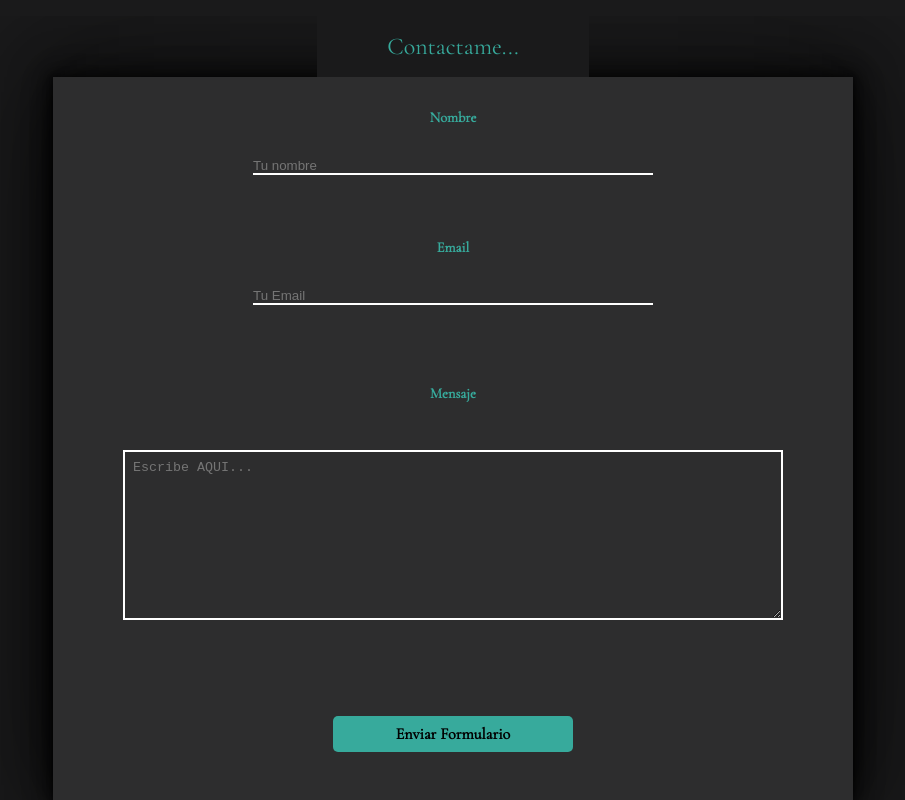
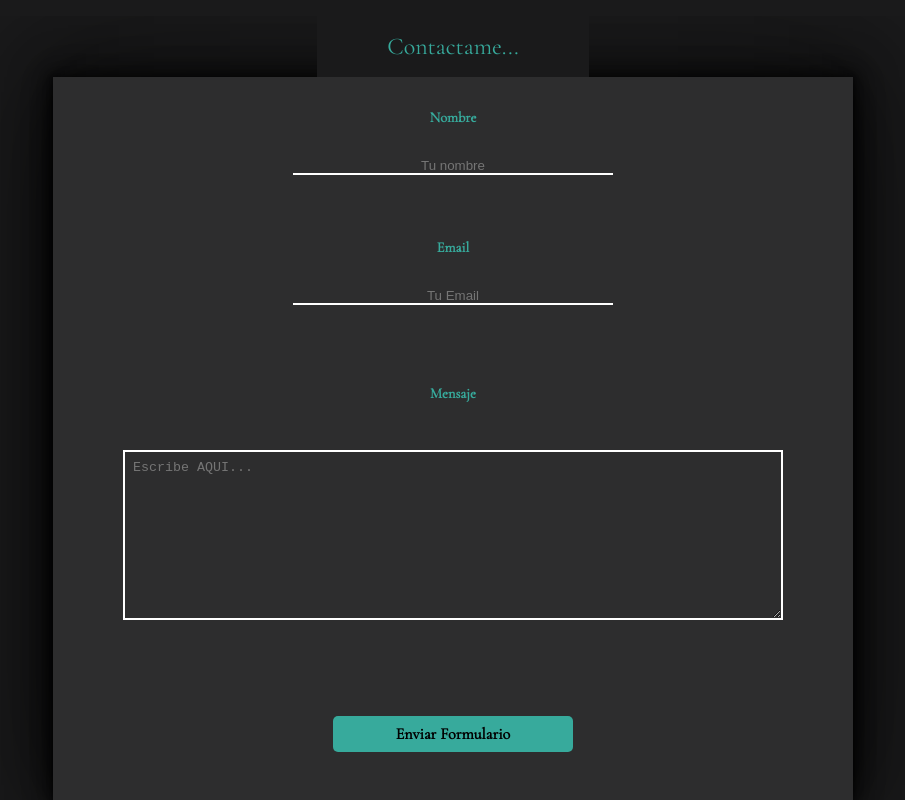
Before and after one commit to IsraelPalomo/Portafolio__Israel, a Vue app: page / in a window 1280 px wide. Shown: the part 4328-5128 px from the top of the page, without its empty margins (187-1092 px from the left). Built offline with nearby package versions, Linux system fonts and the light colour scheme; a web font is replaced by a local one.

Commit message:
Algunos retoques en el formulario

```diff
--- a/src/components/Main.vue
+++ b/src/components/Main.vue
@@ -393,9 +393,6 @@ main {
 				.parte1__form {
 					display: flex;
 					flex-wrap: wrap;
-					input {
-						width: 50%;
-					}
 				}
 				display: grid;
 				grid-template-columns: 1fr;
@@ -413,11 +410,13 @@ main {
 
 				input {
 					width: 80%;
+					max-width: 20rem;
 					margin: 0 auto 2rem auto;
 					border: none;
 					border-bottom: 2px solid white;
 					background-color: $color-oscuro-2;
 					color: white;
+					text-align: center;
 				}
 				button {
 					width: 80%;
```
